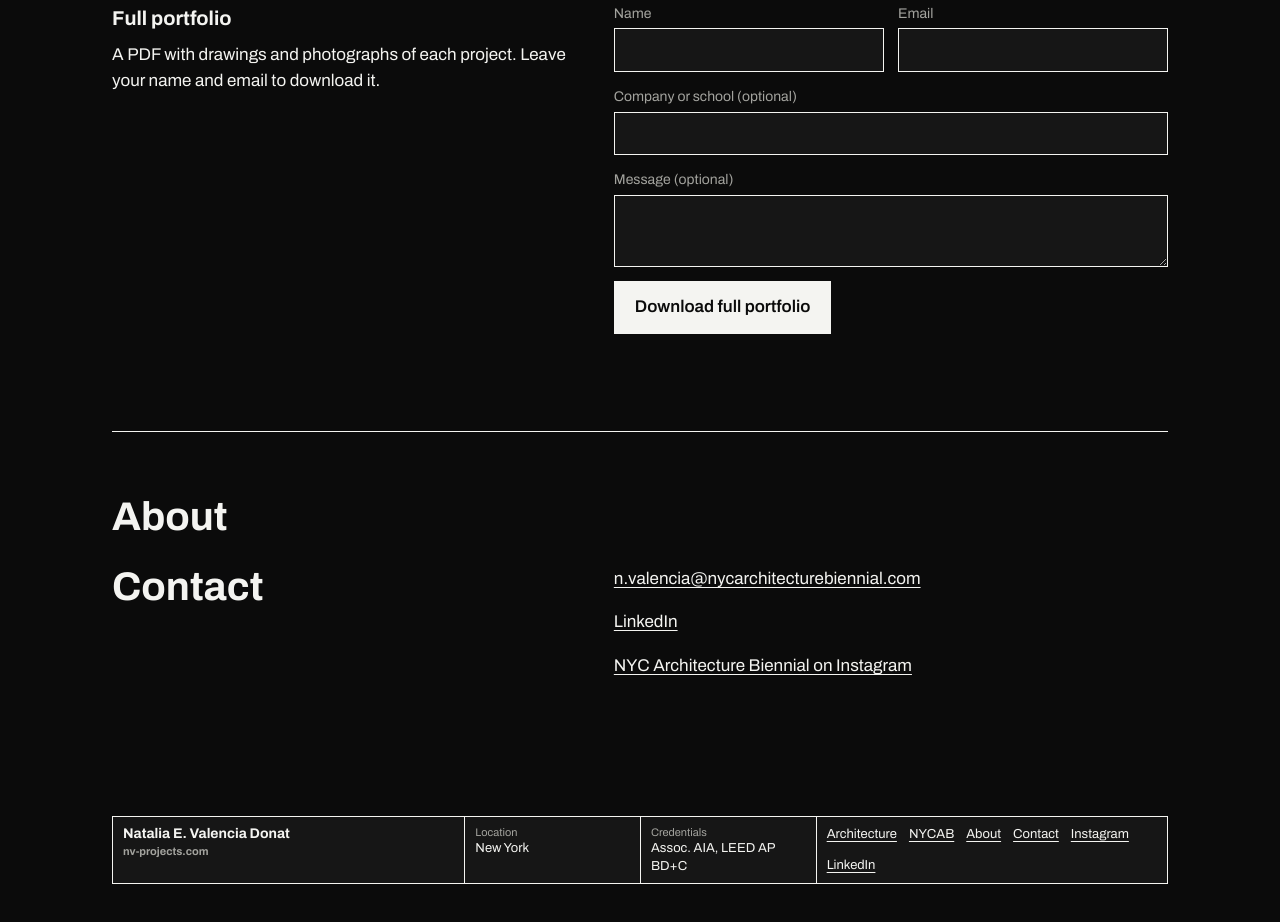
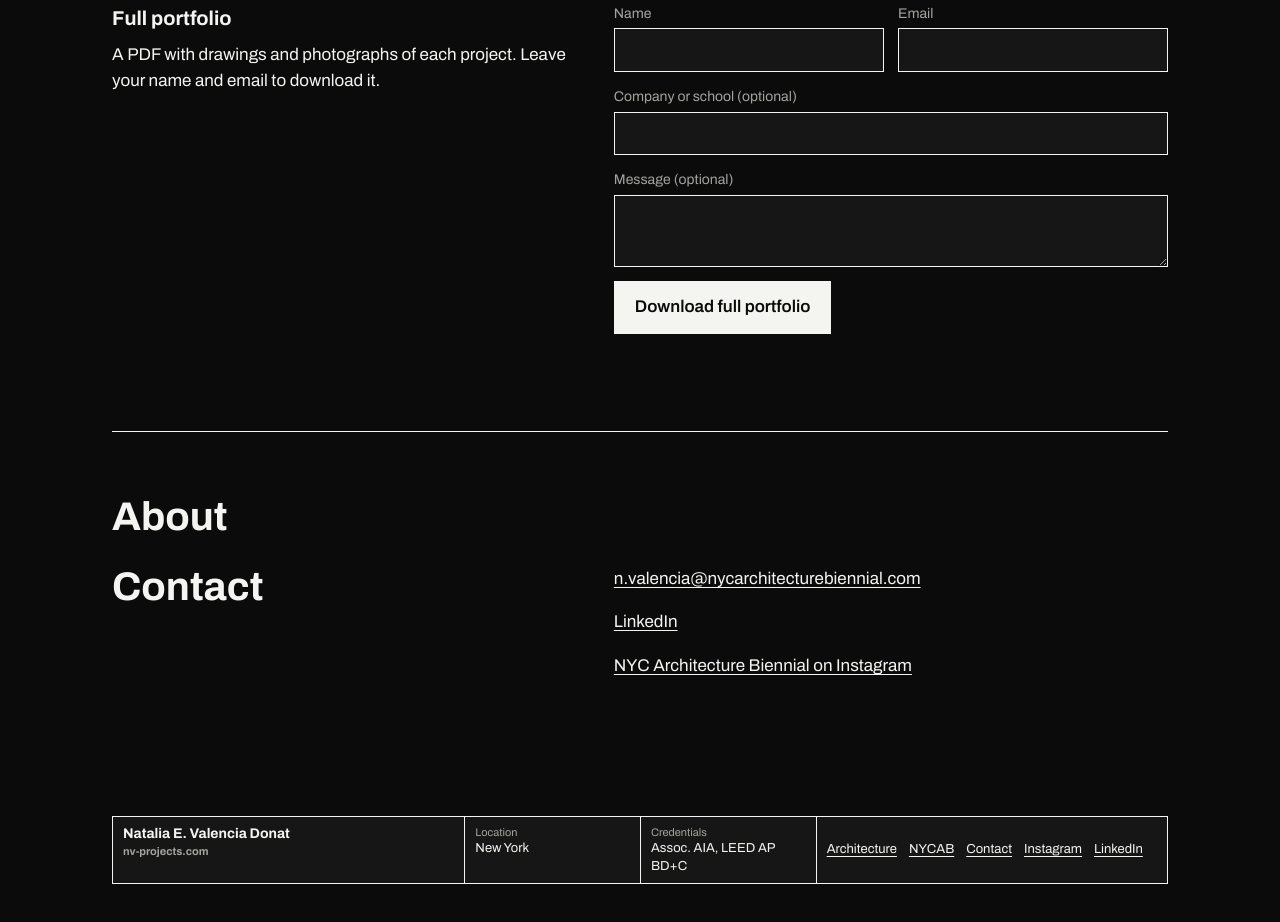
Before and after one commit to nataliavalenciadonat-commits/nv-projects-site, a plain HTML site: page index.html in a window 1280 px wide. Shown: the part 6351-7273 px from the top of the page. Drawn offline with Linux system fonts and the light colour scheme.

Commit message:
Update index.html

```diff
--- a/index.html
+++ b/index.html
@@ -215,7 +215,7 @@
   <div class="full who">Natalia E. Valencia Donat<small>nv-projects.com</small></div>
   <div class="cell"><small>Location</small>New York</div>
   <div class="cell"><small>Credentials</small>Assoc. AIA, LEED AP BD+C</div>
-  <div class="full"><nav aria-label="Sections"><a href="#architecture">Architecture</a><a href="#biennial">NYCAB</a><a href="#about">About</a><a href="#contact">Contact</a><a href="https://www.instagram.com/nycarchitecturebiennial/" target="_blank" rel="noopener">Instagram</a><a id="li-nav" href="#" target="_blank" rel="noopener" hidden>LinkedIn</a></nav></div>
+  <div class="full"><nav aria-label="Sections"><a href="#architecture">Architecture</a><a href="#biennial">NYCAB</a><a href="#contact">Contact</a><a href="https://www.instagram.com/nycarchitecturebiennial/" target="_blank" rel="noopener">Instagram</a><a id="li-nav" href="#" target="_blank" rel="noopener" hidden>LinkedIn</a></nav></div>
 </aside>
 
 <script>
```
